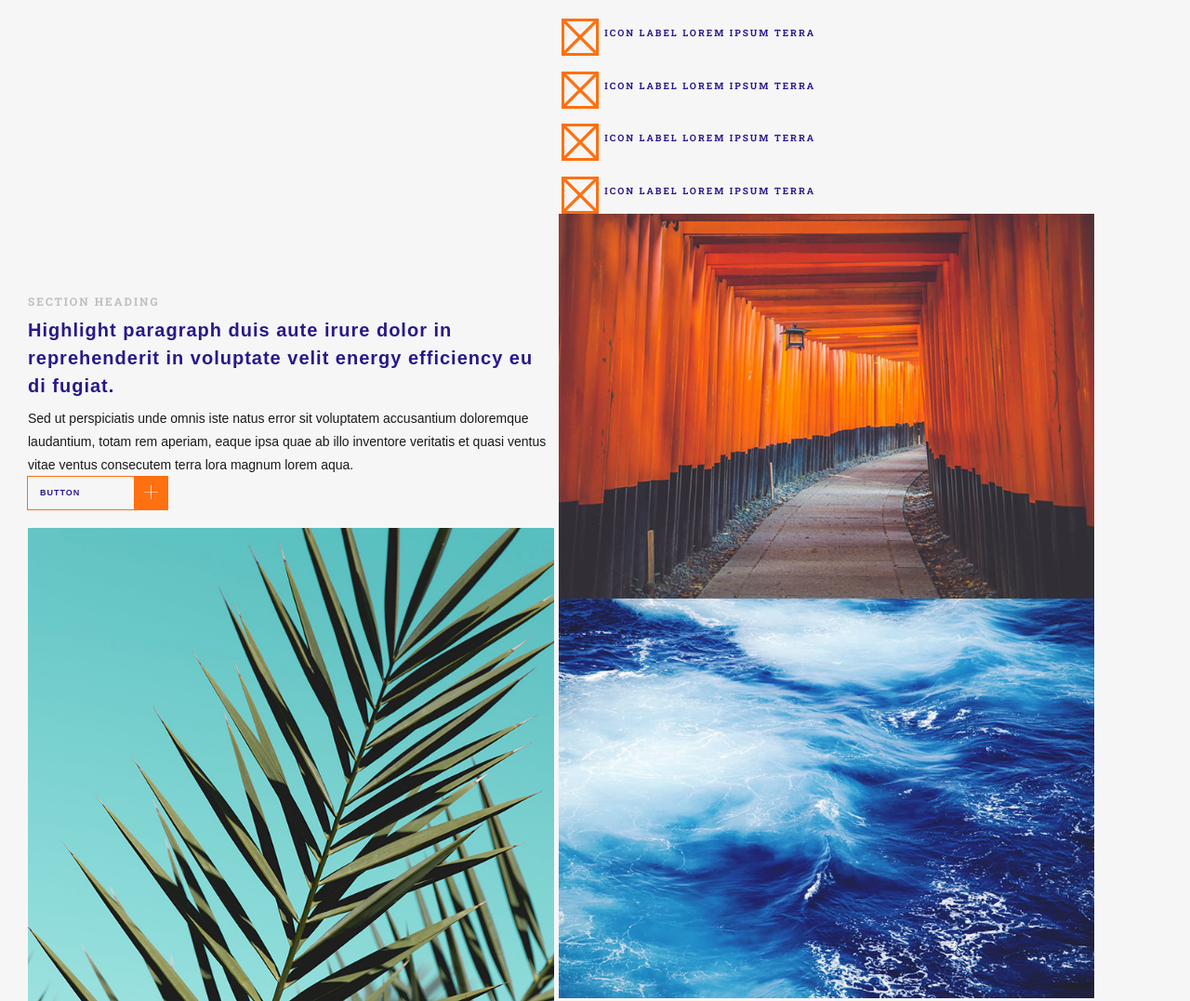
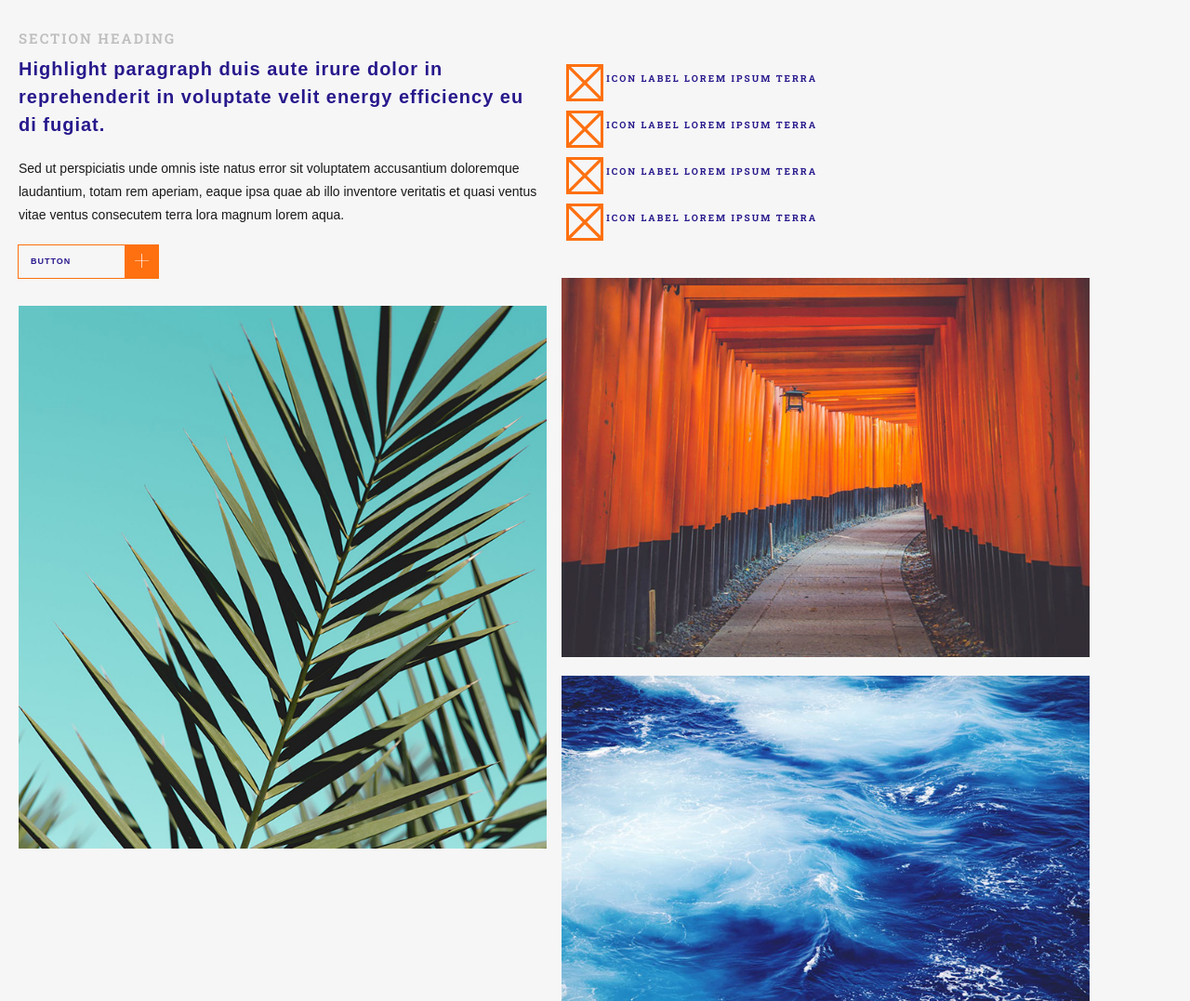
Before and after one commit to erinbelot/chromatix-test, a plain HTML site: page index.html in a window 1280 px wide. Shown: the top 1077 px of the page at 93% size. Drawn offline with nearby package versions, Linux system fonts and the light colour scheme; a web font is replaced by a local one.

Commit message:
detailing pretty much done

```diff
--- a/index.html
+++ b/index.html
@@ -9,17 +9,15 @@
     <script src="https://cdnjs.cloudflare.com/ajax/libs/popper.js/1.12.9/umd/popper.min.js" integrity="sha384-ApNbgh9B+Y1QKtv3Rn7W3mgPxhU9K/ScQsAP7hUibX39j7fakFPskvXusvfa0b4Q" crossorigin="anonymous" defer></script>
     <script src="https://maxcdn.bootstrapcdn.com/bootstrap/4.0.0/js/bootstrap.min.js" integrity="sha384-JZR6Spejh4U02d8jOt6vLEHfe/JQGiRRSQQxSfFWpi1MquVdAyjUar5+76PVCmYl" crossorigin="anonymous" defer></script>
     <link rel="stylesheet" href="https://maxcdn.bootstrapcdn.com/bootstrap/4.0.0/css/bootstrap.min.css" integrity="sha384-Gn5384xqQ1aoWXA+058RXPxPg6fy4IWvTNh0E263XmFcJlSAwiGgFAW/dAiS6JXm" crossorigin="anonymous">
-
-    <link href="https://fonts.googleapis.com/css?family=Roboto+Slab:400,700|Muli:900,600" rel="stylesheet">
+    <link href="https://fonts.googleapis.com/css?family=Roboto+Slab:400,600,700|Muli:900,600,400" rel="stylesheet">
     <link rel="stylesheet" type="text/css" href="styling.css">
-
 </head>
 <body>
     <div class="panel">
-        <div class="heading-wrapper" id="more-weight-than-bootstrap">
         <div class="section-heading" >
             <h2 id="title"> SECTION HEADING </h2>
         </div>
+        <div class="heading-wrapper" id="more-weight-than-bootstrap">
             <div>
                 <h2 id="blue-paragraph">
                     Highlight paragraph duis aute irure dolor in
@@ -48,7 +46,6 @@
                 <img class="image-leaves" src="./assets/image-leaves.png" alt="Picture of leaves">
             </div>
         </div>
-
         <div class="list-total-wrapper">
             <div class="list-wrapper">
                 <div class="flex-child">
@@ -74,10 +71,7 @@
             <div id="show">
                 <img class="one" src="./assets/image-ocean.png" alt="Picture of ocean">
             </div>
-
         </div>
-
-        <!-- CAROUSEL -->
         <div class="photo-carousel">
             <div id="carouselExampleIndicators" class="carousel slide" data-ride="carousel">
                 <ol class="carousel-indicators">
@@ -108,8 +102,6 @@
                 </div>
             </div>
         </div>
-
     </div>
-
 </body>
 </html>
--- a/styling.css
+++ b/styling.css
@@ -3,14 +3,33 @@ body {
     margin: 0;
 }
 
+*::before, *::after {
+    margin: 0;
+    padding: 0;
+    content: ''
+}
+
 .panel {
     display: flex;
     flex-direction: column;
-    align-items: center;
+    /* align-items: center; */
     margin: 0;
     padding: 20px;
     background-color: #f6f6f6;
     outline: 1px solid #e5e5e5;
+}
+
+.section-heading {
+    margin-top: 12px;
+    margin-bottom: 9px;
+}
+
+.photo-carousel {
+    margin-bottom: 30px;
+}
+
+.image-foxgates {
+    margin-bottom: 20px;
 }
 
 .carousel img {
@@ -38,6 +57,7 @@ body {
     line-height: 30px;
     font-size: 20px;
     letter-spacing: 1px;
+    margin-bottom: 20px;
 }
 
 .black-paragraph {
@@ -47,13 +67,14 @@ body {
     line-height: 25px;
     font-size:  14px;
     font-weight: 400;
+    margin-bottom: 20px;
 }
 
 .button-wrapper {
     display:flex;
     justify-content: left;
     align-items: center;
-    margin-bottom: 20px;
+    margin-bottom: 30px;
 }
 
 .info {
@@ -102,6 +123,7 @@ body {
     flex-direction: column;
     justify-content: space-between;
     height: 210px;
+    margin-bottom: 30px;
 }
 
 .list-wrapper h3 {
@@ -140,45 +162,53 @@ li {
     .flex-child {
         flex-direction: column;
     }
+    .photo-carousel {
+        display: none;
+    }
 }
 
 @media screen and (min-width: 768px) {
 
     .heading-wrapper {
-        display: inline-block;
+        display: block;
+        float: left;
         width: 45vw;
-        padding-left: 10px;
+        padding-right: 8px;
+    }
+
+    #button-wrapper {
+        float: left
     }
 
     #show img {
         width: 100%;
     }
 
-    .section-heading {
-        font-size: 10px;
+    #title {
+        font-size: 15px;
         letter-spacing: 2px;
-        /* font-weight: normal; not working */
-        /* padding-top: 20px; */
-
+        font-weight:600;
     }
 
-    .blue-paragraph {
+    #blue-paragraph {
         color: #27198C;
         font-family: 'Muli', sans-serif;
         font-weight: 900;
         line-height: 30px;
-        font-size: 20;
+        font-size: 300;
         letter-spacing: 1px;
-        width: 300px;
+        /* width: 270px;      */
     }
 
-    /* .list-wrapper {
-        display: flex;
-        flex-direction: column;
+    #black-paragraph {
+        color: #191919;
+        font-family: 'Muli', sans-serif;
+        line-height: 25px;
+        font-size:  13px;
+        font-weight: 400;
+    }
 
-    } */
     .list-wrapper h3 {
-
         font-weight: bold;
         /* media query */
         font-size: 10px;
@@ -192,20 +222,36 @@ li {
     .clip-2{
 
     }
+
     .photo-carousel {
         display: none;
     }
     .panel {
         display: block;
     }
-    .heading-wrapper {
-        display: inline-block;
-        width: 45vw;
-    }
+
     .list-total-wrapper {
         display: inline-block;
         width: 45vw;
+        padding-left: 8px;
     }
+
+
+    /* an attempt at flexbox */
+    /* .heading-wrapper {
+        display: flex;
+        flex-direction: column;
+        justify-content: flex-start;
+        width:  45vw;
+    } */
+
+    /* .list-total-wrapper{
+        display: flex;
+        flex-direction: column;
+        justify-content: flex-end;
+        align-self: flex-start;
+        width:  45vw;
+    } */
 
     .image-leaves, .image-foxgates, .image-ocean {
         width: 45vw;
```
Lines whose indentation alone changed are shown as unchanged.
